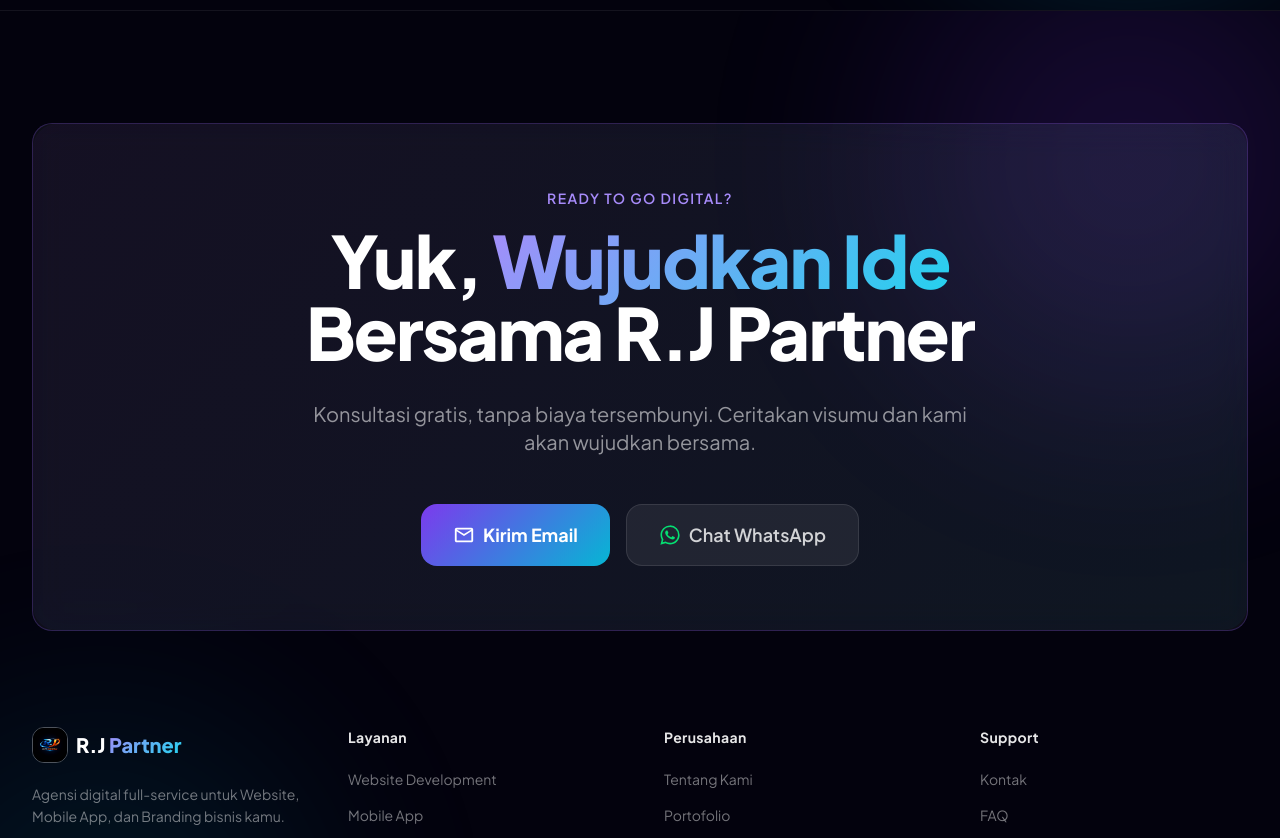
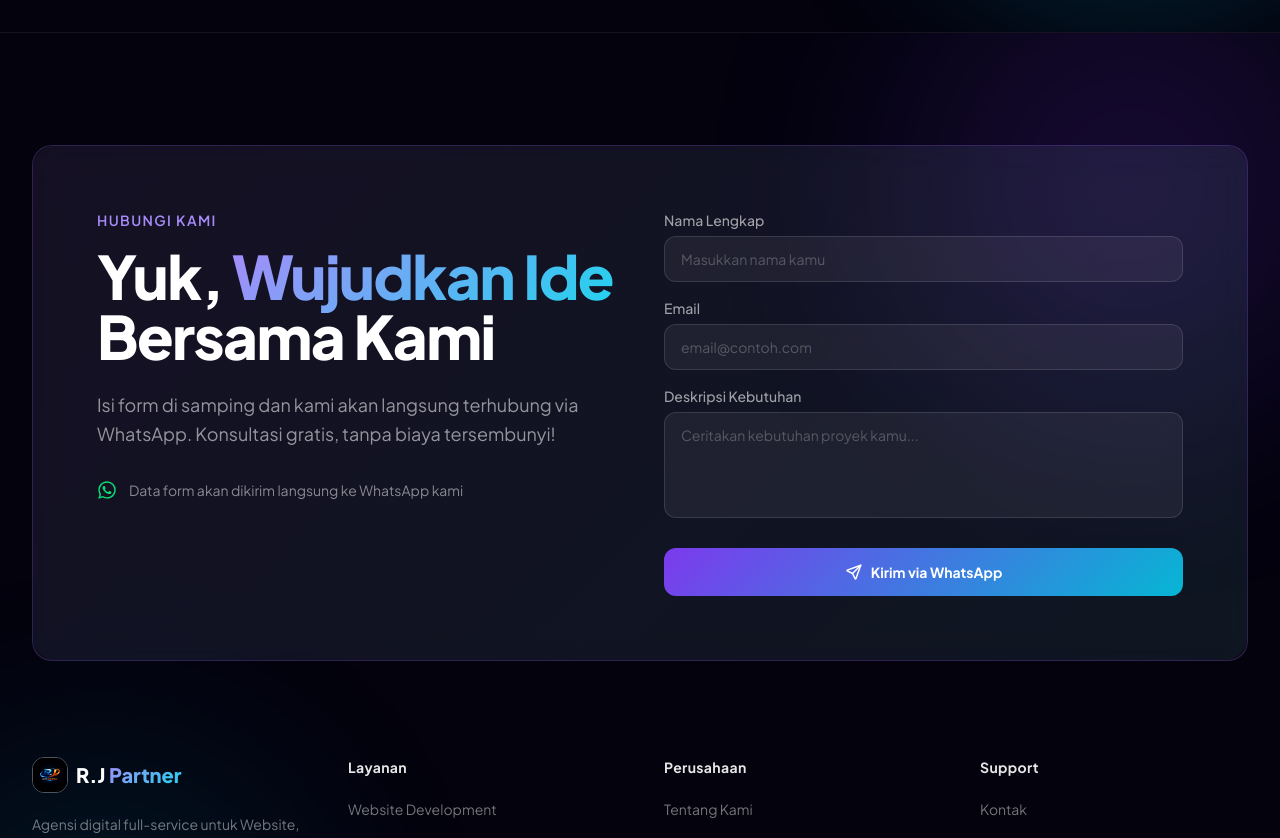
Before and after one commit to Ridzz05/R.J-Partner, a React (Vite) app: page / in a window 1280 px wide. Shown: the part 8080-8918 px from the top of the page. Built offline with nearby package versions, Linux system fonts and the light colour scheme.

Commit message:
update data harga

```diff
--- a/src/animations.js
+++ b/src/animations.js
@@ -1,5 +1,3 @@
-// Shared Framer Motion variants for the landing page
-
 export const fadeUp = {
   hidden: { opacity: 0, y: 40 },
   visible: {
--- a/src/components/Footer.jsx
+++ b/src/components/Footer.jsx
@@ -1,7 +1,8 @@
+import { useState } from 'react';
 import { motion } from 'framer-motion';
 import { PiInstagramLogoFill, PiTwitterLogoFill, PiLinkedinLogoFill, PiGithubLogoFill } from 'react-icons/pi';
-import { MdOutlineEmail } from 'react-icons/md';
 import { IoLogoWhatsapp } from 'react-icons/io5';
+import { TbSend } from 'react-icons/tb';
 import logo from '../assets/logo.png';
 import { fadeUp, stagger, viewportOnce } from '../animations';
 
@@ -18,7 +19,34 @@ const FOOTER_LINKS = {
   Support: ['Kontak', 'FAQ', 'Syarat & Ketentuan', 'Kebijakan Privasi'],
 };
 
+const WA_NUMBER = '6282281862751';
+
 const Footer = () => {
+  const [form, setForm] = useState({ nama: '', email: '', deskripsi: '' });
+
+  const handleChange = (e) => {
+    setForm({ ...form, [e.target.name]: e.target.value });
+  };
+
+  const handleSubmit = (e) => {
+    e.preventDefault();
+    const message =
+      `Halo R.J Partner! 👋\n\n` +
+      `*Nama:* ${form.nama}\n` +
+      `*Email:* ${form.email}\n` +
+      `*Kebutuhan:*\n${form.deskripsi}`;
+    const waUrl = `https://wa.me/${WA_NUMBER}?text=${encodeURIComponent(message)}`;
+    window.open(waUrl, '_blank');
+  };
+
+  const inputStyle = {
+    background: 'rgba(255,255,255,0.06)',
+    border: '1px solid rgba(255,255,255,0.12)',
+    color: '#fff',
+    outline: 'none',
+  };
+  const inputFocus = 'focus:border-purple-500/60 focus:ring-1 focus:ring-purple-500/30';
+
   return (
     <footer id="kontak" className="relative overflow-hidden" style={{ borderTop: '1px solid rgba(255,255,255,0.07)' }}>
       {/* Animated blobs */}
@@ -36,9 +64,9 @@ const Footer = () => {
       />
 
       <div className="max-w-7xl mx-auto px-5 sm:px-8 py-28 relative z-10">
-        {/* Big CTA */}
+        {/* CTA + Contact Form */}
         <motion.div
-          className="glass rounded-3xl p-12 md:p-16 text-center mb-24 relative overflow-hidden"
+          className="glass rounded-3xl p-8 md:p-16 mb-24 relative overflow-hidden"
           style={{ border: '1px solid rgba(139,92,246,0.25)' }}
           initial={{ opacity: 0, y: 60 }}
           whileInView={{ opacity: 1, y: 0 }}
@@ -48,66 +76,111 @@ const Footer = () => {
           <div className="absolute inset-0 rounded-3xl opacity-5"
             style={{ background: 'linear-gradient(135deg, #7c3aed, #06b6d4)' }} />
 
+          <div className="grid grid-cols-1 lg:grid-cols-2 gap-12 relative z-10">
+            {/* Left — text */}
+            <div>
               <motion.p
-            className="text-sm font-semibold tracking-widest mb-4 relative z-10"
+                className="text-sm font-semibold tracking-widest mb-4"
                 style={{ color: '#a78bfa' }}
                 initial={{ opacity: 0 }}
                 whileInView={{ opacity: 1 }}
                 viewport={viewportOnce}
                 transition={{ delay: 0.2 }}
               >
-            READY TO GO DIGITAL?
+                HUBUNGI KAMI
               </motion.p>
-
               <motion.h2
-            className="text-4xl md:text-6xl lg:text-7xl font-extrabold tracking-tight mb-8 relative z-10"
+                className="text-3xl md:text-5xl lg:text-6xl font-extrabold tracking-tight mb-6"
                 initial={{ opacity: 0, y: 30 }}
                 whileInView={{ opacity: 1, y: 0 }}
                 viewport={viewportOnce}
-            transition={{ delay: 0.3, duration: 0.7, ease: [0.22, 1, 0.36, 1] }}
+                transition={{ delay: 0.3, duration: 0.7 }}
               >
-            Yuk,{' '}
-            <span className="gradient-text">Wujudkan Ide</span>
-            <br />Bersama R.J Partner
+                Yuk, <span className="gradient-text">Wujudkan Ide</span> Bersama Kami
               </motion.h2>
-
               <motion.p
-            className="text-white/55 text-lg md:text-xl mb-12 max-w-2xl mx-auto relative z-10"
+                className="text-white/55 text-base md:text-lg mb-8 leading-relaxed"
                 initial={{ opacity: 0 }}
                 whileInView={{ opacity: 1 }}
                 viewport={viewportOnce}
                 transition={{ delay: 0.5 }}
               >
-            Konsultasi gratis, tanpa biaya tersembunyi. Ceritakan visumu dan kami akan wujudkan bersama.
+                Isi form di samping dan kami akan langsung terhubung via WhatsApp. Konsultasi gratis, tanpa biaya tersembunyi!
               </motion.p>
 
               <motion.div
-            className="flex flex-col sm:flex-row gap-4 justify-center relative z-10"
-            initial={{ opacity: 0, y: 20 }}
-            whileInView={{ opacity: 1, y: 0 }}
+                className="flex items-center gap-3 text-white/50 text-sm"
+                initial={{ opacity: 0 }}
+                whileInView={{ opacity: 1 }}
                 viewport={viewportOnce}
                 transition={{ delay: 0.6 }}
               >
-            <motion.a
-              href="mailto:hi@rjpartner.id"
-              className="gradient-btn text-white font-bold px-8 py-4 rounded-2xl text-lg flex items-center justify-center gap-2"
-              whileHover={{ scale: 1.06, boxShadow: '0 20px 60px rgba(124,58,237,0.55)' }}
+                <IoLogoWhatsapp size={20} className="text-green-400" />
+                <span>Data form akan dikirim langsung ke WhatsApp kami</span>
+              </motion.div>
+            </div>
+
+            {/* Right — form */}
+            <motion.form
+              onSubmit={handleSubmit}
+              className="flex flex-col gap-4"
+              initial={{ opacity: 0, x: 30 }}
+              whileInView={{ opacity: 1, x: 0 }}
+              viewport={viewportOnce}
+              transition={{ delay: 0.4, duration: 0.6 }}
+            >
+              <div>
+                <label className="text-white/60 text-sm font-medium mb-1.5 block">Nama Lengkap</label>
+                <input
+                  type="text"
+                  name="nama"
+                  value={form.nama}
+                  onChange={handleChange}
+                  required
+                  placeholder="Masukkan nama kamu"
+                  className={`w-full px-4 py-3 rounded-xl text-sm placeholder-white/25 transition-all ${inputFocus}`}
+                  style={inputStyle}
+                />
+              </div>
+
+              <div>
+                <label className="text-white/60 text-sm font-medium mb-1.5 block">Email</label>
+                <input
+                  type="email"
+                  name="email"
+                  value={form.email}
+                  onChange={handleChange}
+                  required
+                  placeholder="email@contoh.com"
+                  className={`w-full px-4 py-3 rounded-xl text-sm placeholder-white/25 transition-all ${inputFocus}`}
+                  style={inputStyle}
+                />
+              </div>
+
+              <div>
+                <label className="text-white/60 text-sm font-medium mb-1.5 block">Deskripsi Kebutuhan</label>
+                <textarea
+                  name="deskripsi"
+                  value={form.deskripsi}
+                  onChange={handleChange}
+                  required
+                  rows={4}
+                  placeholder="Ceritakan kebutuhan proyek kamu..."
+                  className={`w-full px-4 py-3 rounded-xl text-sm placeholder-white/25 transition-all resize-none ${inputFocus}`}
+                  style={inputStyle}
+                />
+              </div>
+
+              <motion.button
+                type="submit"
+                className="gradient-btn text-white font-bold px-6 py-3.5 rounded-xl text-sm flex items-center justify-center gap-2 mt-2 w-full"
+                whileHover={{ scale: 1.03, boxShadow: '0 16px 48px rgba(124,58,237,0.5)' }}
                 whileTap={{ scale: 0.97 }}
               >
-              <MdOutlineEmail size={22} /> Kirim Email
-            </motion.a>
-            <motion.a
-              href="https://wa.me/6282281862751"
-              target="_blank"
-              rel="noopener noreferrer"
-              className="flex items-center justify-center gap-2 px-8 py-4 rounded-2xl text-lg font-semibold text-white/80 hover:text-white"
-              style={{ background: 'rgba(255,255,255,0.07)', border: '1px solid rgba(255,255,255,0.1)' }}
-              whileHover={{ background: 'rgba(255,255,255,0.13)', scale: 1.04 }}
-              whileTap={{ scale: 0.97 }}
-            >
-              <IoLogoWhatsapp size={22} className="text-green-400" /> Chat WhatsApp
-            </motion.a>
-          </motion.div>
+                <TbSend size={18} /> Kirim via WhatsApp
+              </motion.button>
+            </motion.form>
+          </div>
         </motion.div>
 
         {/* Footer grid */}
--- a/src/components/Pricing.jsx
+++ b/src/components/Pricing.jsx
@@ -92,7 +92,7 @@ const Pricing = () => {
           {PLANS.map((plan, i) => (
             <motion.div
               key={plan.id}
-              className={`glass rounded-3xl overflow-hidden flex flex-col relative ${plan.featured ? 'md:scale-[1.03] sm:col-span-2 md:col-span-1' : ''}`}
+              className={`glass rounded-3xl flex flex-col relative ${plan.featured ? 'md:scale-[1.03] sm:col-span-2 md:col-span-1' : ''}`}
               style={{ border: `1px solid ${plan.border}` }}
               initial={{ opacity: 0, y: 50 }}
               whileInView={{ opacity: 1, y: 0 }}
@@ -100,19 +100,16 @@ const Pricing = () => {
               transition={{ delay: i * 0.1, duration: 0.6, ease: [0.22, 1, 0.36, 1] }}
               whileHover={{ y: plan.featured ? -4 : -6, transition: { duration: 0.25 } }}
             >
-              {/* Featured badge */}
-              {plan.badge && (
-                <div className="absolute top-0 left-1/2 -translate-x-1/2 -translate-y-1/2 z-10">
-                  <span className="text-xs font-bold px-4 py-1.5 rounded-full text-white flex items-center gap-1"
+              <div className="p-5 sm:p-8 pb-5 sm:pb-6 rounded-t-3xl" style={{ background: plan.gradient, opacity: plan.featured ? 1 : 0.7 }}>
+                {/* Featured badge */}
+                {plan.badge && (
+                  <span className="inline-flex items-center gap-1 text-xs font-bold px-4 py-1.5 rounded-full text-white mb-4"
                     style={{ background: 'linear-gradient(135deg, #7c3aed, #06b6d4)' }}>
                     <HiLightningBolt size={12} className="fill-current" /> {plan.badge}
                   </span>
-                </div>
-              )}
-
-              <div className="p-5 sm:p-8 pb-5 sm:pb-6" style={{ background: plan.gradient, opacity: plan.featured ? 1 : 0.7 }}>
+                )}
                 <p className="text-xs sm:text-sm font-bold mb-2 sm:mb-3 tracking-wider" style={{ color: plan.color }}>{plan.name.toUpperCase()}</p>
-                <p className="text-lg sm:text-2xl md:text-3xl font-extrabold text-white leading-tight mb-1 sm:mb-2 break-words">
+                <p className="text-lg sm:text-2xl md:text-3xl font-extrabold text-white leading-tight mb-1 sm:mb-2">
                   {plan.priceRange}
                 </p>
                 <p className="text-white/55 text-xs sm:text-sm mt-2 sm:mt-3 leading-relaxed">{plan.tagline}</p>
```
Lines whose indentation alone changed are shown as unchanged.
